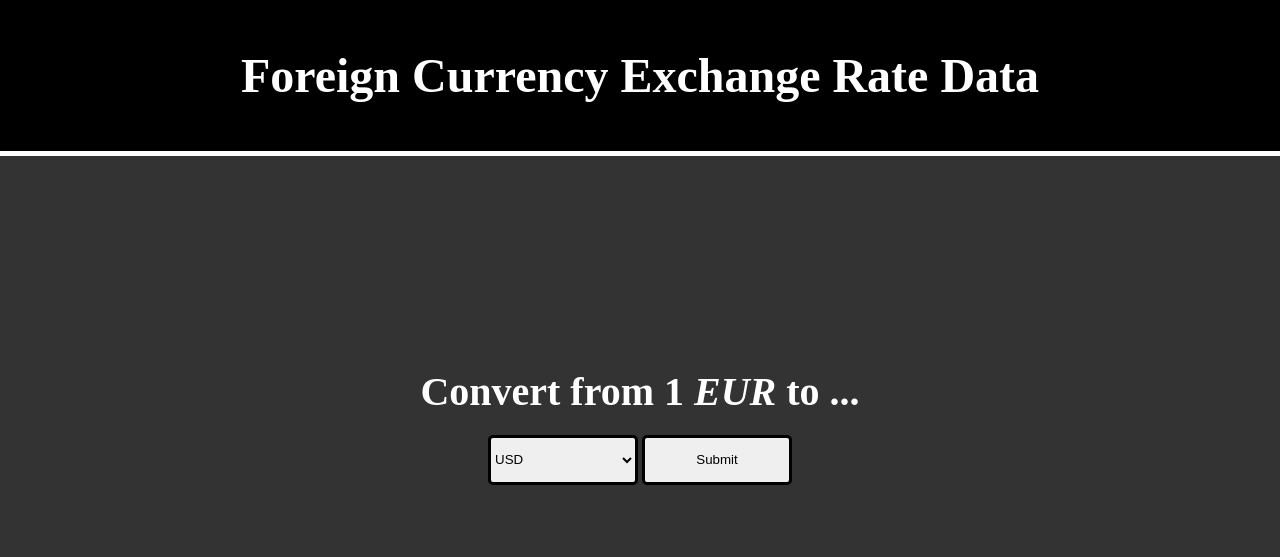
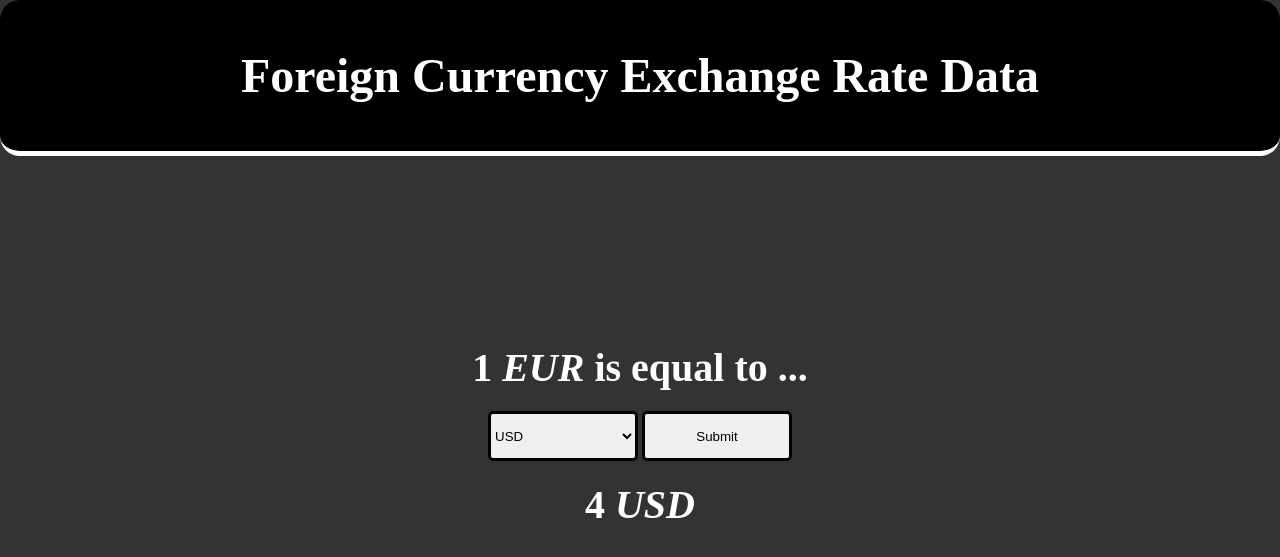
Before and after one commit to robbyrenz/currency-exchange-rate, a Flask app: template templates/index.html in a window 1280 px wide. Shown: the top 557 px of the page. Run offline with Flask 2, Linux system fonts and the light colour scheme; the template is opened without the code that fills it: most values are stand-ins (such as "Sample title", 1, 10 or a date in 2020).

Commit message:
web app complete, displays correct exchange rate

```diff
--- a/application.py
+++ b/application.py
@@ -1,4 +1,5 @@
 import os
+import requests
 from flask import Flask, render_template, request
 
 # grab the API key from the environment variable
@@ -9,8 +10,25 @@ app = Flask(__name__)
 
 @app.route("/", methods=['GET', 'POST'])
 def index():
-    if request.method == 'GET':
-        return render_template("index.html")
+    if request.method == 'GET':  # user did not send anything
+        return render_template("index.html")  # render the default homepage
+
+    currency = request.form.get("currency")
+    rate = get_rate(currency)
+    return render_template("index.html", rate=rate, currency=currency)
+
+
+def get_rate(currency):
+    """
+    gets the curent exchange rate of the given currency.
+    :param currency: the currency to be checked against 1 EUR.
+    :return: the rate of the currency relative to 1 EUR.
+    """
+    currency = currency.upper()
+    r = requests.get(f"http://data.fixer.io/api/latest?access_key={API_KEY}&symbols={currency}")
+    r = r.json()
+    rate = r["rates"][currency]
+    return rate
 
 
 if __name__ == "__main__":
--- a/static/styles.css
+++ b/static/styles.css
@@ -19,6 +19,7 @@ h1 {
     text-align: center;
     padding: 1em;
     border-bottom: 5px solid white;
+    border-radius: 20px;
     background: black;
 }
 
@@ -44,7 +45,7 @@ select, button {
 }
 
 button {
-    transition: all 0.5s ease;
+    transition: all 0.05s ease;
 }
 
 button:hover {
--- a/templates/index.html
+++ b/templates/index.html
@@ -2,7 +2,6 @@
 
 {% block body %}
 
-    <h2>Convert from 1 <span class="currency">EUR</span> to ...</h2>
     <form action="{{ url_for('index') }}" method="post">
 
         <select name="currency">
@@ -15,4 +14,9 @@
         <button>Submit</button>
 
     </form>
+
+    {% if currency %}
+        <h2>{{ rate }} <span class="currency">{{ currency }}</span></h2>
+    {% endif %}
+
 {% endblock %}
--- a/templates/layout.html
+++ b/templates/layout.html
@@ -10,8 +10,12 @@
     <h1 class="heading">Foreign Currency Exchange Rate Data</h1>
 
     <div class="container">
+
+        <h2>1 <span class="currency">EUR</span> is equal to ...</h2>
+
         {% block body %}
         {% endblock %}
+
     </div>
 
 </body>
```
Also changed, not shown: README.md.
